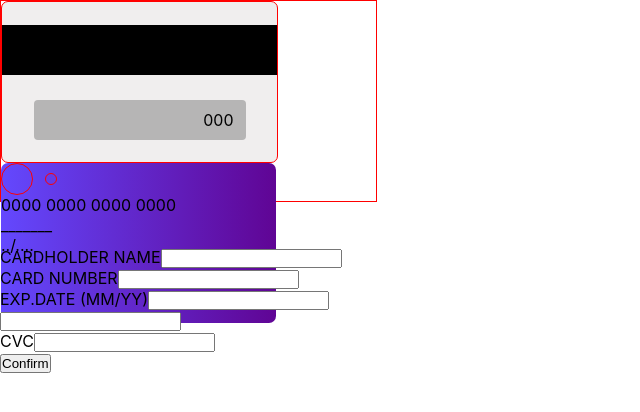
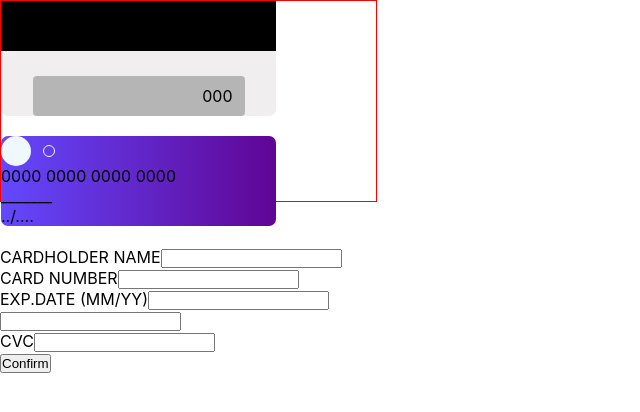
Before and after one commit to jyotirmoy-sinhababu/interactive-card, a React (Create React App) app: page / in a window 1280 px wide. Shown: the top 412 px of the page, without its empty margins (0-640 px from the left). Built offline with nearby package versions, Linux system fonts and the light colour scheme.

Commit message:
style added

```diff
--- a/src/component/cards/card.css
+++ b/src/component/cards/card.css
@@ -19,14 +19,14 @@
 }
 
 .first-empty-cnt {
-  border: 1px solid red;
+  background-color: aliceblue;
   border-radius: 50%;
   width: 30px;
   height: 30px;
 }
 
 .second-empty-cnt {
-  border: 1px solid red;
+  border: 1px solid aliceblue;
   border-radius: 50%;
   width: 10px;
   height: 10px;
@@ -38,7 +38,6 @@
   width: 275px;
   height: 160px;
   border-radius: 7px;
-  border: 1px solid red;
   background-color: rgb(240, 238, 238);
   justify-content: center;
   align-items: center;
--- a/src/component/mainCnt/container.css
+++ b/src/component/mainCnt/container.css
@@ -5,7 +5,11 @@
 }
 
 .card-cnt {
+  display: flex;
+  flex-direction: column;
+  gap: 20px;
   width: 375px;
   height: 200px;
   border: 1px solid red;
+  overflow: visible;
 }
```
